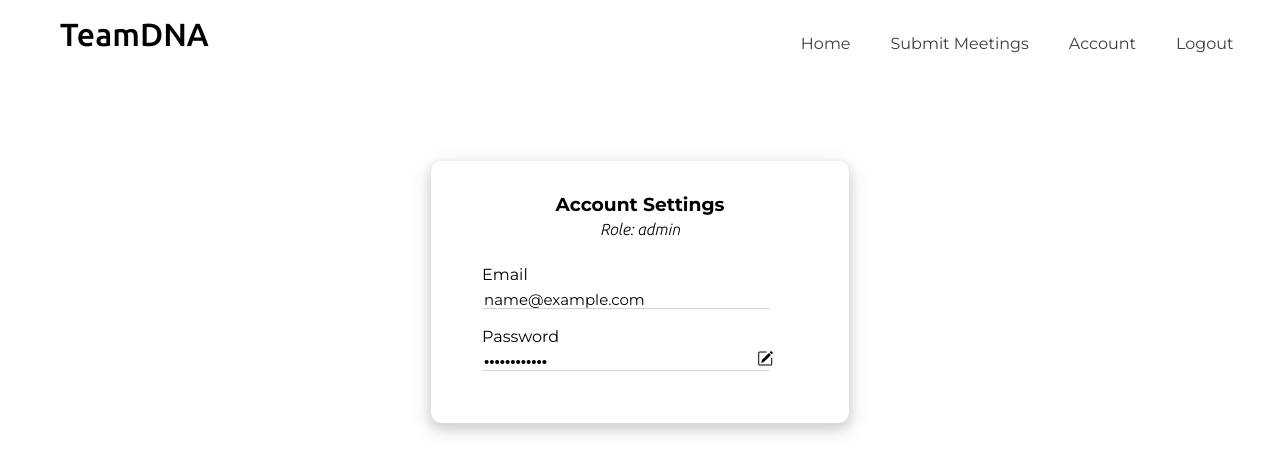
After one commit to baylee-rl/teamDNA-Zoom, a Flask app: page /account in a window 1280 px wide. The commit adds this page. Shown: the top 474 px of the page. Run offline with Flask 2, Linux system fonts and the light colour scheme; the visitor is signed in with stand-in values (Sample User, id 1); data comes from the database, SQL or seed files in the repository; parts of the project's set-up code (start-up, migrations or seed data) failed here and were passed over.

Commit message:
Started comm. network analysis func., added persistent login sessions, added account settings, CSS updates

```diff
--- a/app.py
+++ b/app.py
@@ -1,9 +1,9 @@
 import os
 from dotenv import dotenv_values
 import requests
-# import atexit
-from flask import Flask, render_template, request, session
+from flask import Flask, render_template, request, session, redirect, url_for
 from flask_sqlalchemy import SQLAlchemy
+from flask_migrate import Migrate
 from flask_heroku import Heroku
 from base64 import b64encode
 from datetime import date, datetime, timedelta
@@ -11,8 +11,8 @@ import urllib.request
 import urllib.parse
 from collections import defaultdict
 from werkzeug.security import generate_password_hash, check_password_hash
-# from apscheduler.schedulers.background import BackgroundScheduler
-
+from flask_login import LoginManager, login_user, login_required, UserMixin, logout_user
+import igraph
 config = dotenv_values(".env")
 
 """
@@ -29,7 +29,7 @@ SQLALCHEMY_DATABASE_URI = os.environ.get('DATABASE_URL?sslmode=require')
 CLIENT_ID = config["CLIENT_ID"]
 CLIENT_SEC = config["CLIENT_SECRET"]
 SECRET_KEY = "example"
-REDIRECT = "http://9effec85e18c.ngrok.io"
+REDIRECT = "http://727a31eb9224.ngrok.io"
 OAUTH = "https://zoom.us/oauth/authorize?client_id=" + CLIENT_ID + "&response_type=code&redirect_uri=" + REDIRECT
 SQLALCHEMY_DATABASE_URI = "postgresql://pnwiidloootbbg:f2d443b6e8d1be49552d82f5f3d6a04f5778e6f961cbf3e692a2cbedb2bf4109@ec2-35-171-250-21.compute-1.amazonaws.com:5432/dd6js34o51tiba"
 
@@ -38,11 +38,17 @@ app.config['SQLALCHEMY_TRACK_MODIFICATIONS'] = False
 app.config['SQLALCHEMY_DATABASE_URI'] = SQLALCHEMY_DATABASE_URI
 heroku = Heroku(app)
 db = SQLAlchemy(app)
+db.init_app(app)
+migrate = Migrate(app, db)
+login_manager = LoginManager()
+login_manager.init_app(app)
 app.secret_key = SECRET_KEY
+login_manager.login_view = 'sign_in'""""""
 
-# DATABASE #
 
-class User(db.Model):
+# MODELS #
+
+class User(db.Model, UserMixin):
     __tablename__ = "users"
 
     # columns
@@ -324,6 +330,43 @@ def parse_transcript(transcript):
     # print(p_transcript)
     return p_transcript
 
+def meetings_compilation(given_uuids, meetings_dict):
+    """
+    Inputs:
+        given_uuids -- a list of uuids collected from dashboard inputs
+        meetings_dict -- dictionary of meeting information
+    Returns:
+        transcript_collection -- a list of trascripts form selected meetings formatted so that
+        it can be inputted into any analysis function
+    """
+    # list of p_transcript blocks, no seperation between uuids
+    # will be formatted so that it can be inputted as "transcript_list" in analysis functions
+    transcript_collection = []
+    for meeting in meetings_dict:
+        for uuid in meetings_dict[meeting].keys():
+            if uuid in given_uuids:
+                # add to t_list
+                for transcript in meetings_dict[meeting][uuid]["transcripts"]:
+                    transcript_instance = transcript
+                    transcript_collection.append(transcript)
+
+    return transcript_collection
+
+# def get_graph(given_uuids, meetings_dict):
+    """
+    # create graph
+    g = Graph(directed=True)
+    # find nodes
+    for meeting in meetings_dict:
+        for uuid in meetings_dict[meeting].keys():
+            if uuid in given_uuids:
+                for participant in meetings_dict[meeting][uuid][participants]:
+                    g.add_vertices(1)
+                    i = len(g.vs) - 1
+                    g.vs[i]["name"]= meetings_dict[meeting][uuid][participants][name]
+
+    """
+
 def speech_instances(transcript_list):
     """
     """
@@ -413,6 +456,24 @@ def speech_durations(transcript_list):
 
     return durations, distribution
 
+# FLASK GLOBALS #
+@app.context_processor
+def inject_redirect_url():
+    return dict(redirect=OAUTH)
+
+
+# LOGIN MANAGER #
+@login_manager.user_loader
+def load_user(user_id):
+    """
+    must take unicode user id
+    """
+    user = User.query.filter_by(id=user_id).first()
+    if user:
+        return user
+    else:
+        return None
+
 
 # ROUTING #
 
@@ -430,7 +491,6 @@ def home():
 def sign_up():
     return render_template("sign-up.html")
 
-
 @app.route("/sign-up", methods=["POST"])
 def sign_up_submitted():
     if request.method == "POST":
@@ -447,13 +507,14 @@ def sign_up_submitted():
         db.session.add(new_user)
         db.session.commit()
 
-        user_data = User.query.all()
-        return render_template("sign-up-success.html", user_data = user_data)
+        login_user(User.query.filter_by(email=email).first(), force=True)
+
+        return render_template("sign-up-success.html")
     return render_template("sign-up.html")
 
-@app.route("/test-sign-up")
-def test_sign_up():
-    return render_template("sign-up-success.html", redirect=OAUTH)
+# @app.route("/test-sign-up")
+# def test_sign_up():
+#     return render_template("sign-up-success.html", redirect=OAUTH)
 
 @app.route("/sign-in")
 def sign_in():
@@ -466,27 +527,47 @@ def sign_in_submitted():
     password_entered = info_entered["password"]
     user = User.query.filter_by(email=email_entered).first()
     if user is not None and check_password_hash(user.password_hash, password_entered):
-        user_data = user
+        login_user(user, force=True)
 
-    return render_template("sign-in-success.html", user=user_data, redirect=OAUTH)
+    return render_template("sign-in-success.html")
+
+@app.route('/logout')
+@login_required
+def logout():
+    logout_user()
+    return redirect(url_for('home'))
+
+@app.route('/account')
+@login_required
+def account():
+
+    return render_template("account.html")
 
 @app.route("/", methods=["GET"])
+@login_required
 def submit():
     # app will fail if user has not authenticated OAuth extension
-    auth_code = request.args['code']
+    try:
+        auth_code = request.args['code']
+    except:
+        return redirect(OAUTH)
     print("Authorization code: " + auth_code)
 
-    access_token, r_token = get_access_token(auth_code)
+    try:
+        access_token, r_token = get_access_token(auth_code)
+    except:
+        return redirect(OAUTH)
     print("Access token: " + access_token)
     print("Refresh token: " + r_token)
 
     session['a_token'] = access_token
     session['r_token'] = r_token
 
-    return render_template("submit.html", redirect=OAUTH)
+    return render_template("submit.html")
 
 
 @app.route("/submitted", methods=["POST"])
+@login_required
 def submit_post():
     if request.method == "POST":
         result = request.form
@@ -546,7 +627,7 @@ def submit_post():
                 print("Participants:")
                 print(meeting_vals["participants"])
         """
-        return render_template("submit.html", meetings = meetings_dict, redirect=OAUTH)
+        return render_template("submit.html", meetings = meetings_dict)
 
 @app.route('/test')
 def submit_test():
--- a/requirements.txt
+++ b/requirements.txt
@@ -9,3 +9,4 @@ requests==2.18.4
 python-dotenv==0.17.1
 pytz==2021.1
 tzlocal==2.1
+flask-login==0.5.0
--- /dev/null
+++ b/static/account.css
@@ -0,0 +1,64 @@
+div.container {
+    width: 25%;
+    margin: auto;
+    margin-top: 10vh;
+    padding: 5vh 4vw;
+    border-radius: 10px;
+    box-shadow: 0 4px 8px 0 lightgray, 0 6px 20px 0 lightgray;
+}
+
+form {
+    box-shadow: none;
+    display: flex;
+    flex-direction: column;
+    font-family: "Montserrat", sans-serif;
+    line-height: 4vh;
+    width: 100%;
+}
+
+input {
+    border: none;
+    border-bottom: 1px solid lightgray;
+    width: 90%;
+    height: 1em;
+    font-family: "Montserrat", sans-serif;
+    font-size: 15px;
+    margin-bottom: 1.5vh;
+}
+
+input:focus {
+    outline: none;
+    border-bottom: 1px solid #2D8CFF;
+}
+
+input#password {
+    font-family: Arial;
+}
+
+div#password-container {
+    width: 100%;
+    display: flex;
+    flex-direction: row;
+    flex-wrap: nowrap;
+}
+
+svg {
+    transform: translate(-1vw, -0.3vh);
+    cursor: pointer;
+}
+
+h3 {
+    text-align: center;
+    font-family: "Montserrat", sans-serif;
+    margin-top: -1vh;
+    margin-bottom: 3vh;
+    font-weight: 700;
+}
+
+h4 {
+    text-align: center;
+    font-family: "Ubuntu", sans-serif;
+    font-weight: 300;
+    font-style: italic;
+    margin-top: -2.5vh;
+}
--- a/static/base.css
+++ b/static/base.css
@@ -13,6 +13,7 @@ nav {
     list-style-type: none;
     font-family: "Montserrat", sans-serif;
     width: 80%;
+    margin-bottom: 2vh;
 }
 
 ul {
@@ -59,56 +60,12 @@ h1#logo {
     width: 20%;
 }
 
-/* end navbar */
-
-body {
-    background-color: white;
-    font-family: 'Open Sans','Trebuchet MS', sans-serif;
-    font-weight: 300;
-    font-size: larger;
+h1 {
+    font-family: "Ubuntu", sans-serif;
     text-align: center;
+    margin-top: 1vh;
+    margin-bottom: 3vh;
+    cursor: default;
 }
 
-div {
-    width: 100%;
-    display: flex;
-    flex-direction: column;
-    align-items: center;
-}
-
-form {
-    display: flex;
-    flex-direction: column;
-    width: 40%;
-    align-items: center;
-}
-
-input {
-    width: 40%;
-    height: 18px;
-    border: 1px solid rgb(185, 185, 185);
-    border-radius: 4px;
-}
-
-h5 {
-    font-weight: 500;
-}
-
-h6 {
-    font-size: 1.9vh;
-    font-family: "Ubuntu", sans-serif;
-    font-weight: 500;
-    margin: 1vh 0vw 0vh 0vw;
-    color: #1A5F89;
-    margin-left: -2vw;
-}
-
-p {
-    width: 100%;
-    margin-bottom: 0vh;
-}
-
-
-svg {
-    margin-left: -1.25vw;
-}
+/* end navbar */
--- /dev/null
+++ b/templates/account.html
@@ -0,0 +1,31 @@
+{% extends 'base.html' %}
+
+{% block head %}
+    <link rel="stylesheet" href="{{ url_for('static', filename='base.css') }}">
+    <link rel="stylesheet" href="{{ url_for('static', filename='account.css') }}">
+    <link rel="preconnect" href="https://fonts.gstatic.com">
+    <link href="https://fonts.googleapis.com/css2?family=Montserrat:ital,wght@0,100;0,200;0,300;0,400;0,500;0,600;0,700;0,800;0,900;1,100;1,200;1,300;1,400;1,500;1,600;1,700;1,800;1,900&family=Open+Sans:ital,wght@0,300;0,400;0,600;0,700;0,800;1,300;1,400;1,600;1,700;1,800&family=Ubuntu:ital,wght@0,300;0,400;0,500;0,700;1,300;1,400;1,500;1,700&display=swap" rel="stylesheet">
+
+{% endblock %}
+
+{% block title %}Account Settings{% endblock %}
+
+{% block content %}
+
+<h3>Account Settings</h3>
+<h4>Role: {% if current_user.is_authenticated %}{{ current_user.role }}{% endif %}</h4>
+<form>
+    <label for="email">Email</label>
+    <input type="text" id="email" readonly value="{% if current_user.is_authenticated %}{{ current_user.email }}{% endif %}">
+    <label for="password">Password</label>
+    <div id="password-container">
+        <input type="password" id="password" readonly value="abcdefghijkl"><svg xmlns="http://www.w3.org/2000/svg" width="16" height="16" fill="currentColor" class="bi bi-pencil-square" viewBox="0 0 16 16">
+            <path d="M15.502 1.94a.5.5 0 0 1 0 .706L14.459 3.69l-2-2L13.502.646a.5.5 0 0 1 .707 0l1.293 1.293zm-1.75 2.456-2-2L4.939 9.21a.5.5 0 0 0-.121.196l-.805 2.414a.25.25 0 0 0 .316.316l2.414-.805a.5.5 0 0 0 .196-.12l6.813-6.814z"/>
+            <path fill-rule="evenodd" d="M1 13.5A1.5 1.5 0 0 0 2.5 15h11a1.5 1.5 0 0 0 1.5-1.5v-6a.5.5 0 0 0-1 0v6a.5.5 0 0 1-.5.5h-11a.5.5 0 0 1-.5-.5v-11a.5.5 0 0 1 .5-.5H9a.5.5 0 0 0 0-1H2.5A1.5 1.5 0 0 0 1 2.5v11z"/>
+            <title>Update Password</title>
+        </svg>
+    </div>
+</form>
+
+
+{% endblock %}
--- a/templates/base.html
+++ b/templates/base.html
@@ -16,7 +16,9 @@
   <body>
     <h1 id="logo">TeamDNA</h1>
     <nav class="navbar"><ul>
-      <!--  <li><a class="navbar-submit" href="{{ redirect }}">Submit Meetings</a></li>   -->
+      {% if current_user.is_authenticated %}<li><a class="navbar-logout" href="{{ url_for('logout') }}">Logout</a></li>{% endif %}
+      {% if current_user.is_authenticated %}<li><a class="navbar-account" href="{{ url_for('account') }}">Account</a></li>{% endif %}
+      {% if current_user.is_authenticated %}<li><a class="navbar-submit" href="{{ redirect }}">Submit Meetings</a></li>{% endif %}
       <li><a class="navbar-home" href="{{ url_for('home')}}">Home</a></li>
     </ul></nav>
     <div class="container">
--- a/templates/sign-in-success.html
+++ b/templates/sign-in-success.html
@@ -1,6 +1,7 @@
 {% extends 'base.html' %}
 
 {% block head %}
+      <link rel="stylesheet" href="{{ url_for('static', filename='base.css') }}">
       <link rel="stylesheet" href="{{ url_for('static', filename='sign-up.css') }}">
       <link rel="preconnect" href="https://fonts.gstatic.com">
       <link href="https://fonts.googleapis.com/css2?family=Montserrat:ital,wght@0,100;0,200;0,300;0,400;0,500;0,600;0,700;0,800;0,900;1,100;1,200;1,300;1,400;1,500;1,600;1,700;1,800;1,900&family=Open+Sans:ital,wght@0,300;0,400;0,600;0,700;0,800;1,300;1,400;1,600;1,700;1,800&family=Ubuntu:ital,wght@0,300;0,400;0,500;0,700;1,300;1,400;1,500;1,700&display=swap" rel="stylesheet">
--- a/templates/sign-up-success.html
+++ b/templates/sign-up-success.html
@@ -1,6 +1,7 @@
 {% extends 'base.html' %}
 
 {% block head %}
+      <link rel="stylesheet" href="{{ url_for('static', filename='base.css') }}">
       <link rel="stylesheet" href="{{ url_for('static', filename='sign-up.css') }}">
       <link rel="preconnect" href="https://fonts.gstatic.com">
       <link href="https://fonts.googleapis.com/css2?family=Montserrat:ital,wght@0,100;0,200;0,300;0,400;0,500;0,600;0,700;0,800;0,900;1,100;1,200;1,300;1,400;1,500;1,600;1,700;1,800;1,900&family=Open+Sans:ital,wght@0,300;0,400;0,600;0,700;0,800;1,300;1,400;1,600;1,700;1,800&family=Ubuntu:ital,wght@0,300;0,400;0,500;0,700;1,300;1,400;1,500;1,700&display=swap" rel="stylesheet">
```
Also changed, not shown: models.py (added, +21 -0 lines), static/home.css (+32 -79 lines), static/sign-up.css (+5 -64 lines), static/submit.css (+7 -61 lines), templates/home.html (+8 -6 lines), templates/sign-in.html (+4 -3 lines), templates/sign-up.html (+6 -5 lines), templates/submit-test.html (+5 -4 lines), templates/submit.html (+4 -3 lines).
